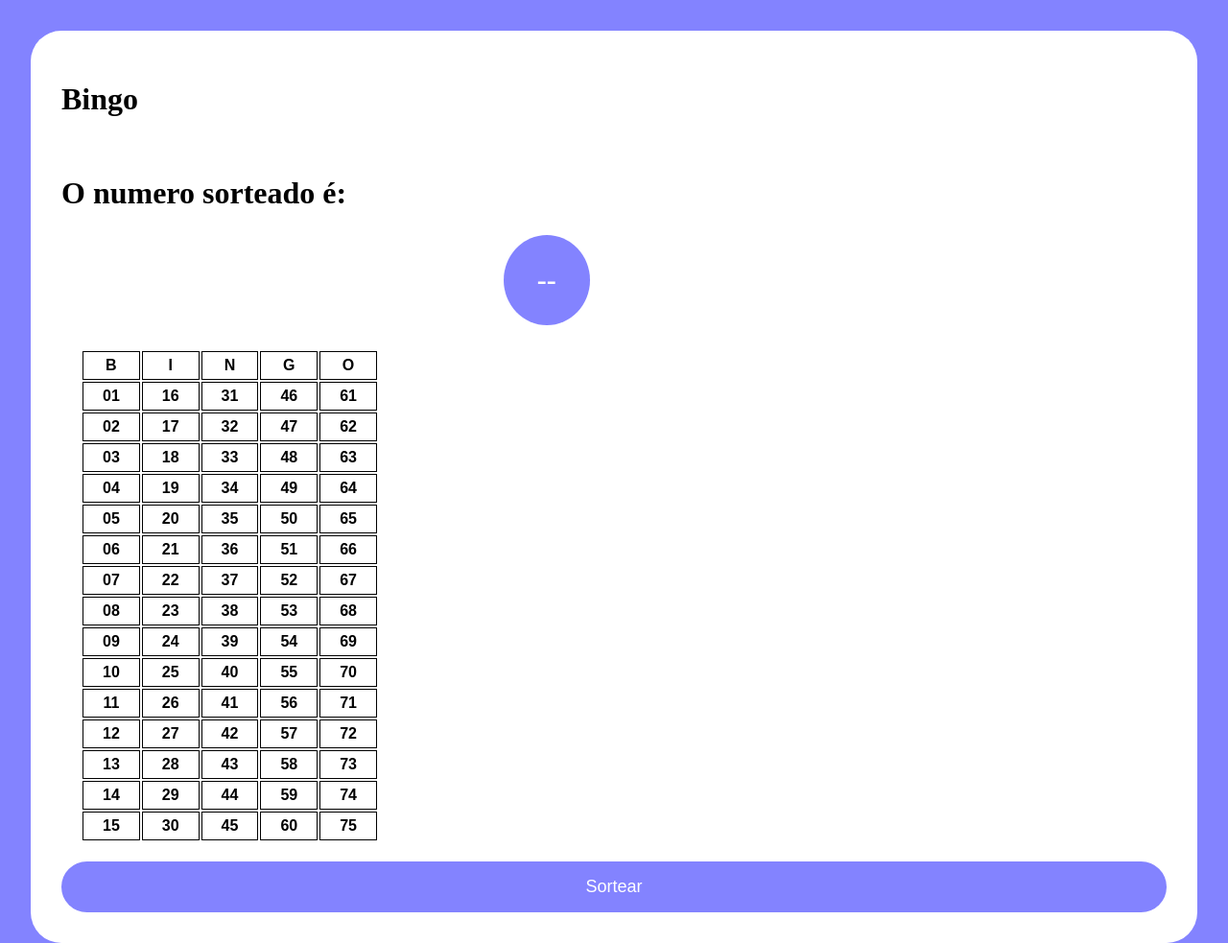
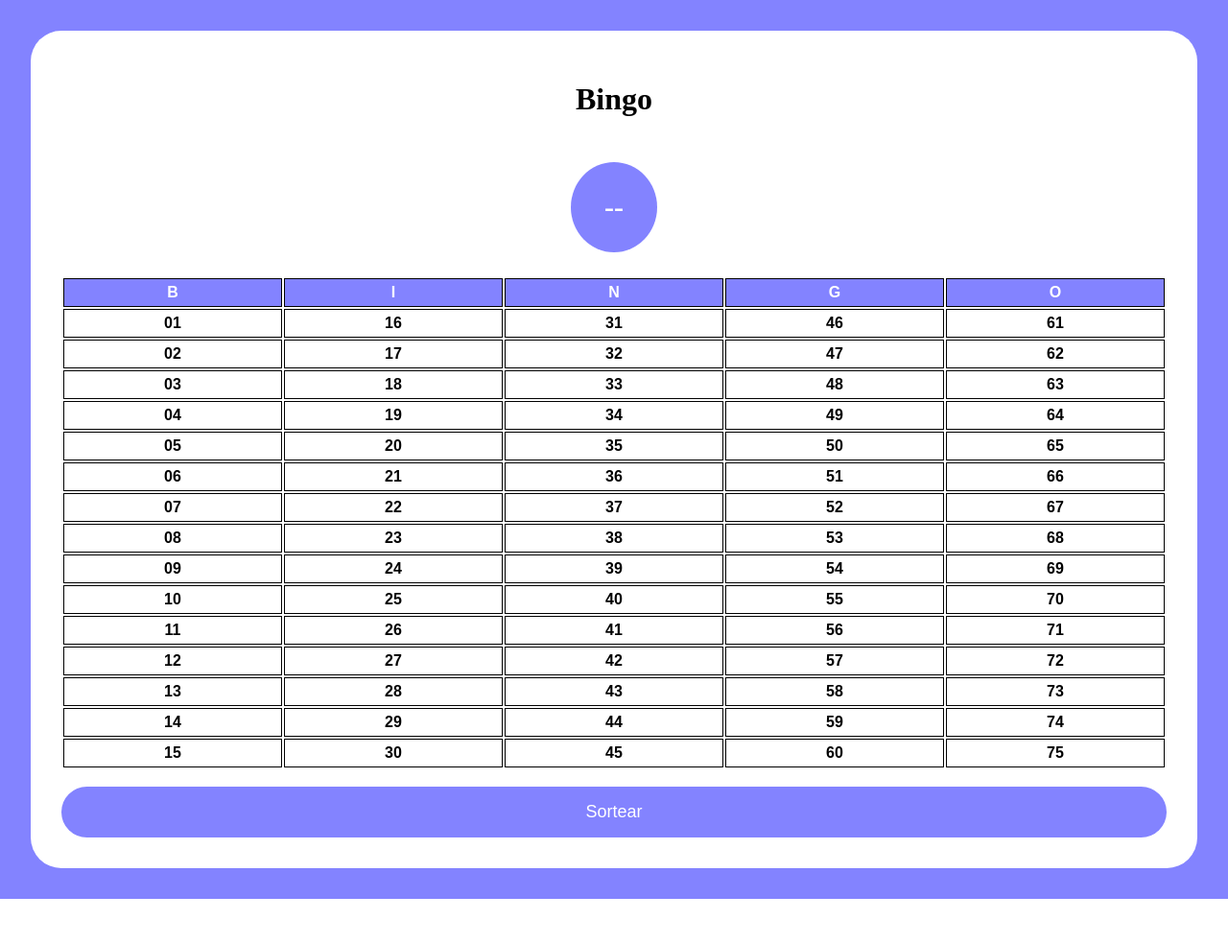
Before and after one commit to srkayrez/Bingo, a plain HTML site: page index.html in a window 1280 px wide. Shown: the whole page at 96% size. After the commit the page ends 937 px from the top, so only its background shows below. Drawn offline with Linux system fonts and the light colour scheme.

Commit message:
estilizando a tabela

```diff
--- a/index.html
+++ b/index.html
@@ -12,13 +12,16 @@
 
     <div class="div1">
         <div class="div2">
+
             <h1 class="TextBingo"> Bingo </h1>
-            <br>
-            <h1> O numero sorteado é: </h1>
-            <h2 id="numeroSorteado">--</h2>
+
+            <div class="numeroSorteado">
+                <h2 id="numeroSorteado">--</h2>
+            </div>
+
             <div class="Tabela">
                 <table>
-                    <tr>
+                    <tr id="bingo">
                         <th> B </th>
                         <th> I </th>
                         <th> N </th>
@@ -133,11 +136,12 @@
                 </table>
             </div>
 
-
+            <br>
 
             <button class="buttonSortear" onClick="sortearNovoNumero()">Sortear</button>
 
        </div>
+
 
     </div>
 
--- a/style.css
+++ b/style.css
@@ -25,6 +25,13 @@ button:hover{
     background-color: rgb(96, 96, 185);
 }
 
+.numeroSorteado{
+    display: flex;
+    flex-direction: row;
+    justify-content: center;
+    align-items: center;
+}
+
 #numeroSorteado{
     justify-content: center;
     text-align: center;
@@ -34,16 +41,15 @@ button:hover{
     padding : 1em;
     font-size : 30px;
     color: white;
-    margin-left: 40%;
 }
 
 table {
-    margin:20px;
+    width: 100%;
 text-align: center;
+justify-self: center;
 }
 thead {
 background-color: #353535;
-color:white;
 font-weight: bold;
 }
 td , th {
@@ -52,3 +58,12 @@ padding: 5px 20px;
 font-family: 'Montserrat', sans-serif;
 font-weight: bold;
 }
+
+#bingo{
+    background-color: rgb(131, 131, 255);
+    color: white;
+}
+
+h2,h1 {
+    text-align: center;
+}
```
